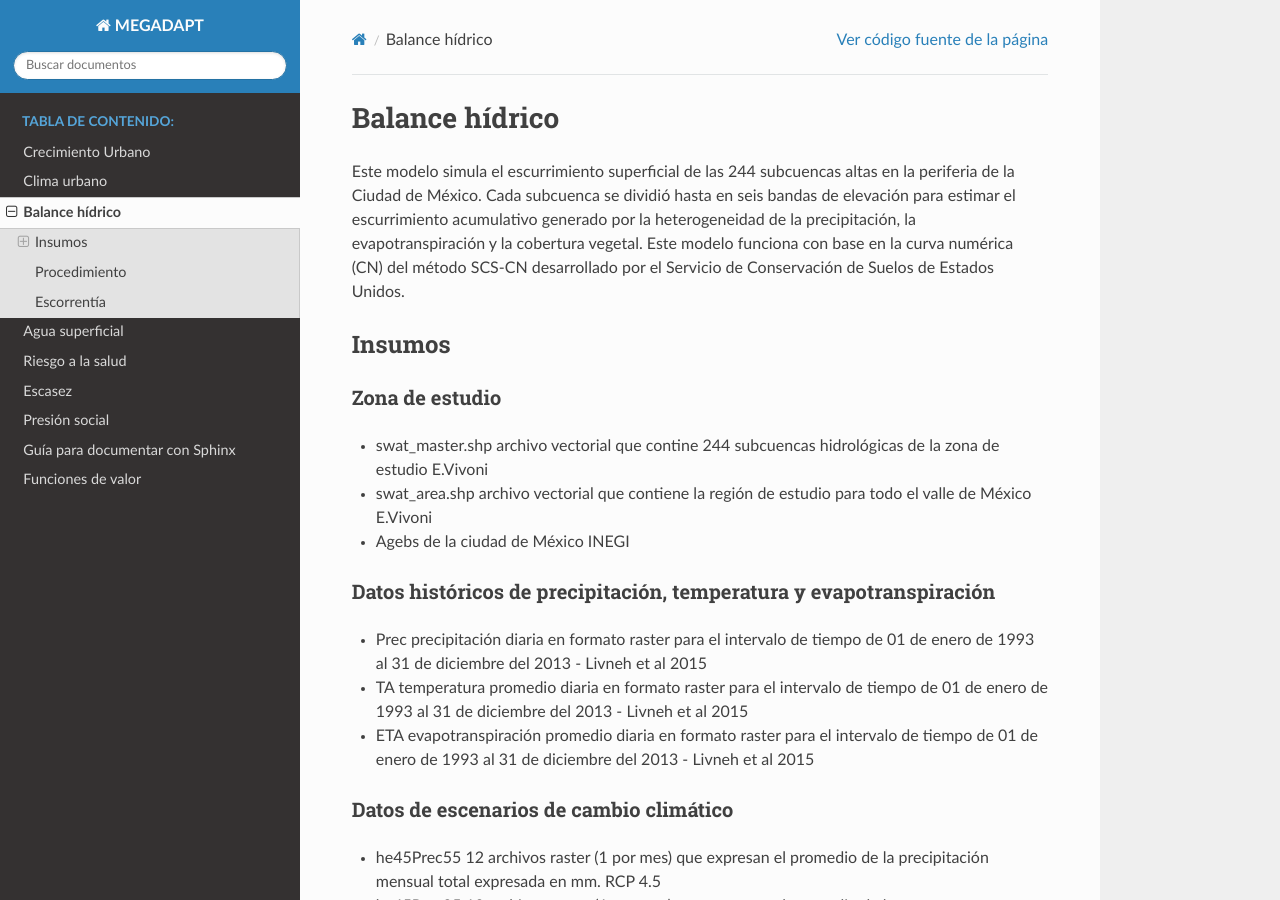
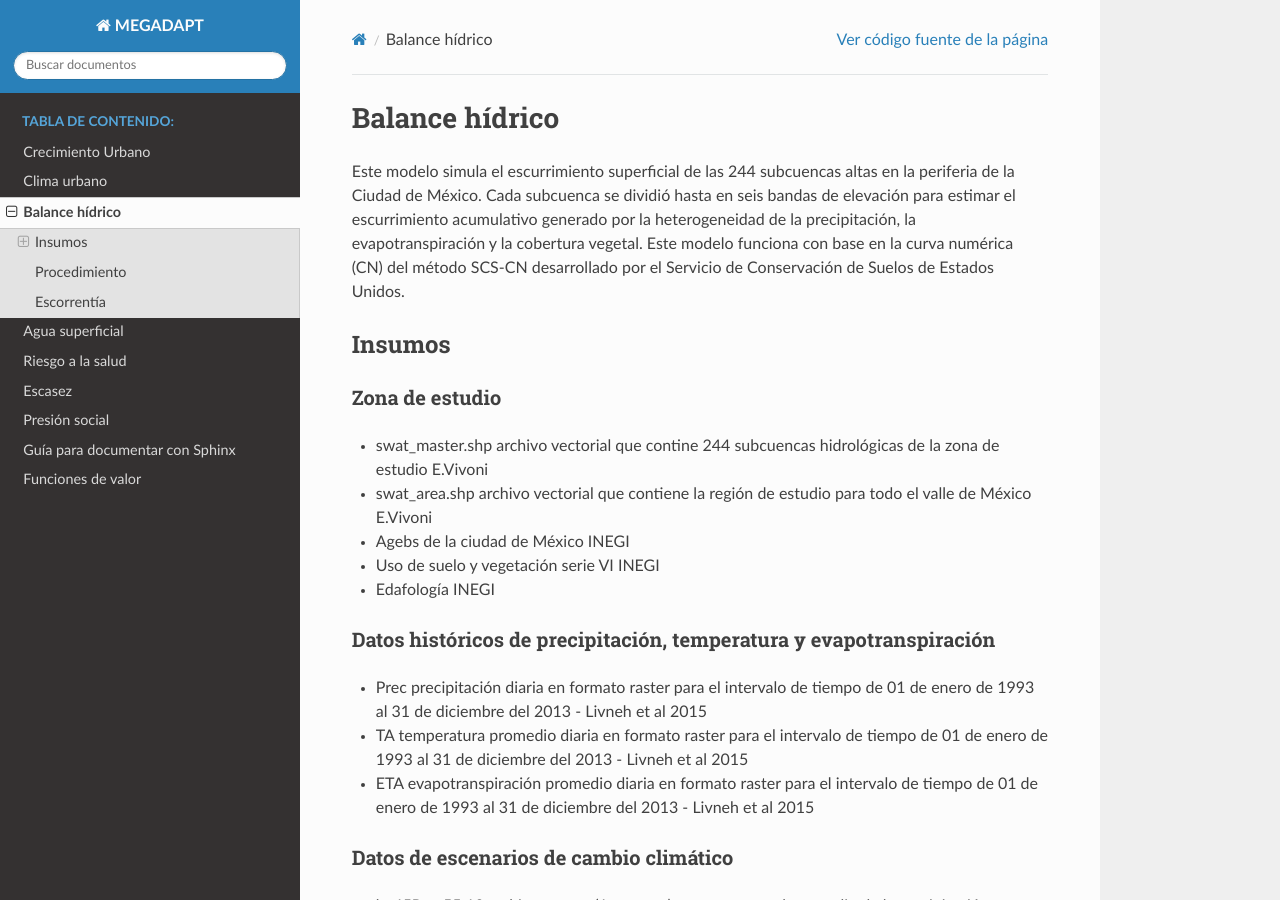
Before and after one commit to vichdzgeo/doc-sphinx, a Sphinx documentation site: the page built from docs/source/escorrentia.rst, in a window 1280 px wide and 900 px high. Built offline with Sphinx 7.4.7 and the Read the Docs theme 2.0.0, drawn with Linux system fonts in a browser that asks for light colours.

Commit message:
documentacion

```diff
--- a/docs/source/escorrentia.rst
+++ b/docs/source/escorrentia.rst
@@ -21,7 +21,8 @@ Zona de estudio
 - swat_area.shp archivo vectorial que contiene la región de estudio para todo el
   valle de México E.Vivoni
 - Agebs de la ciudad de México  INEGI
-
+- Uso de suelo y vegetación serie VI INEGI
+- Edafología INEGI
 Datos históricos de precipitación, temperatura y evapotranspiración
 ======================================================================
 - Prec precipitación diaria en formato raster para el intervalo de tiempo de 01 de
```
